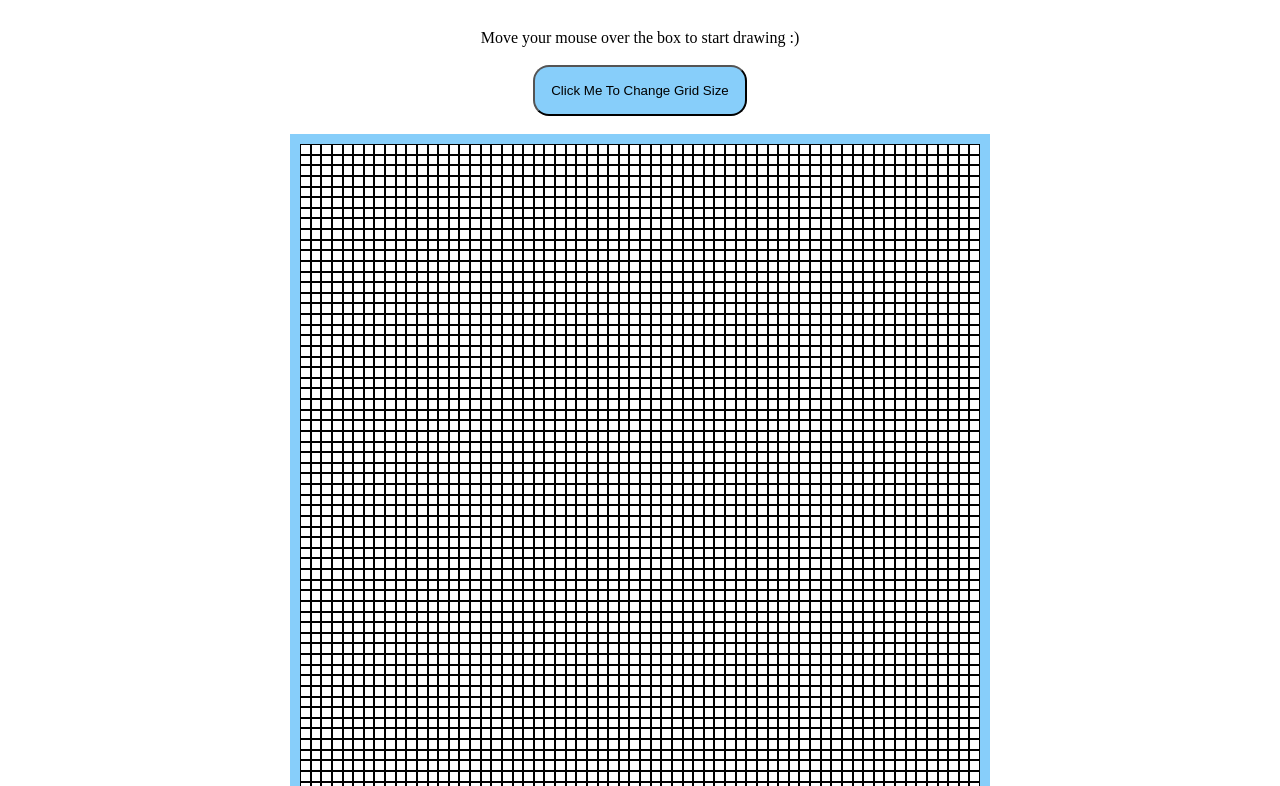
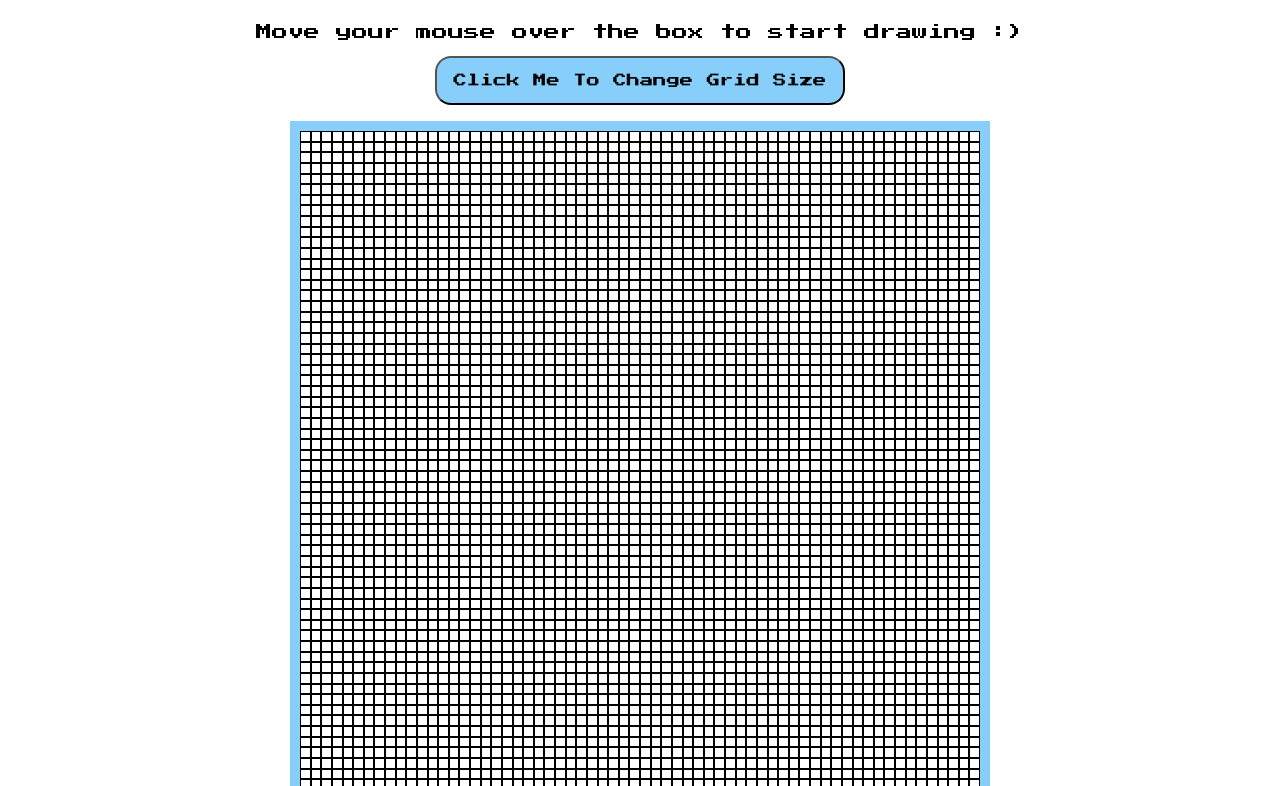
Before and after one commit to liamchivers23/Etch-a-Sketch, a plain HTML site: page index.html in a window 1280 px wide. Shown: the part 72-858 px from the top of the page. Drawn offline with Linux system fonts and the light colour scheme.

Commit message:
added retro font

```diff
--- a/style.css
+++ b/style.css
@@ -1,7 +1,10 @@
+@import url('https://fonts.googleapis.com/css2?family=Press+Start+2P&display=swap');
+
 *, ::before, ::after {
     margin: 0;
     box-sizing: border-box;
     padding: 0;
+    font-family: 'Press Start 2P', sans-serif;
 }
 
 .header-main {
```
